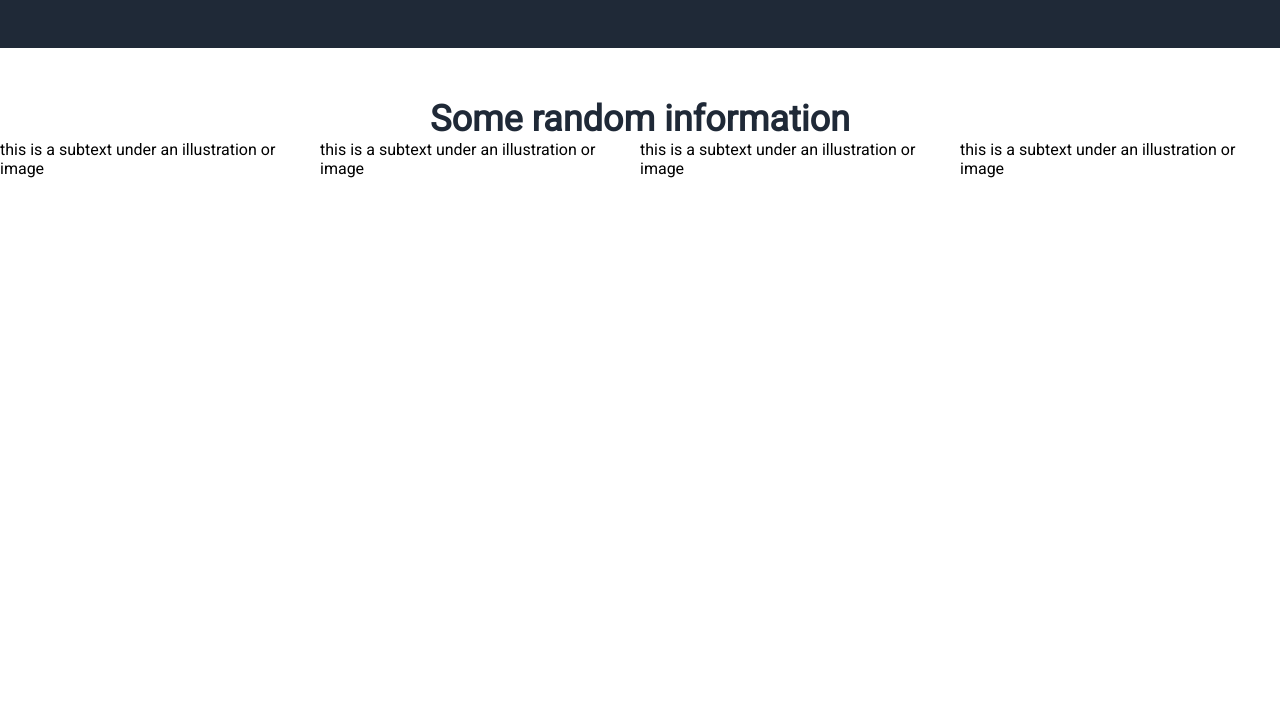
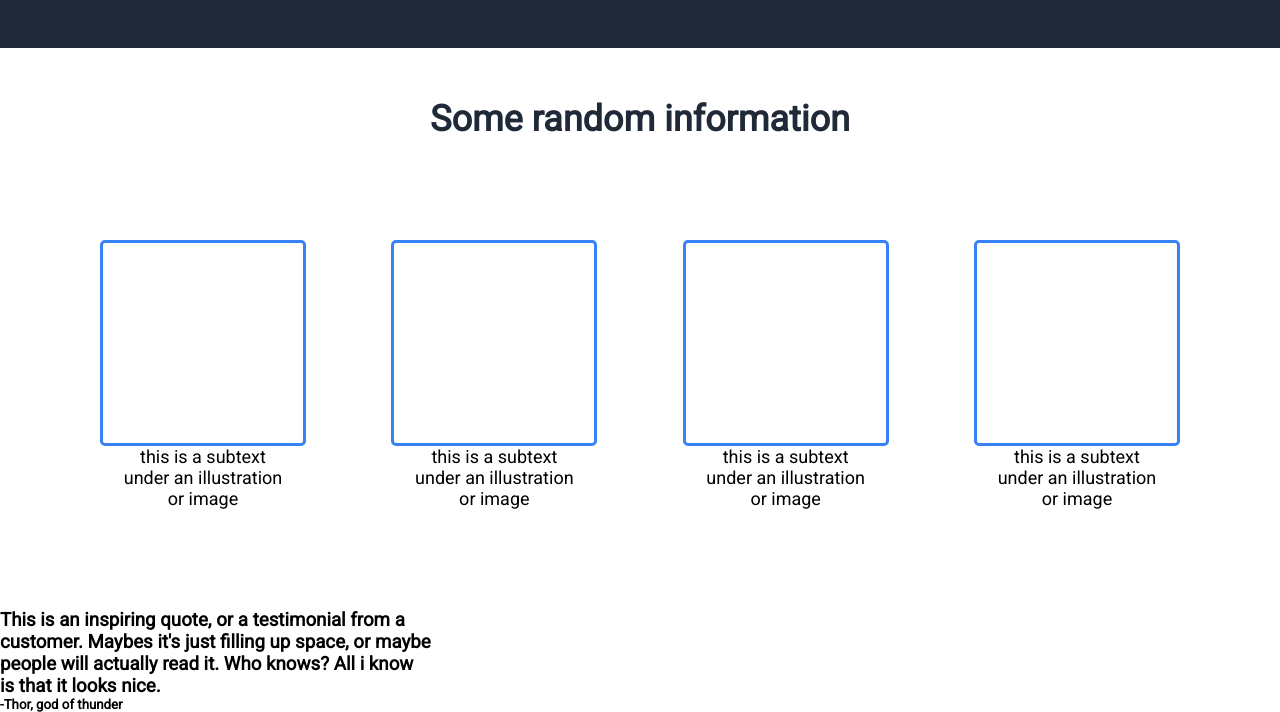
Before and after one commit to fubiknees/ProjectLandingPage, a plain HTML site: page Index.html in a window 1280 px wide. Shown: the part 680-1392 px from the top of the page. Before the commit the page ends 858 px from the top, so only its background shows below. Drawn offline with Linux system fonts and the light colour scheme.

Commit message:
section 3 bones laid

```diff
--- a/Index.html
+++ b/Index.html
@@ -31,26 +31,34 @@
             </div>
         </div>
         </div>
-        <div class="section-two">
-            <h2>Some random information</h2>
-            <div class="four-blue-divs">
-                <div class="box-blue-msg">
-                    <div class="box-blue"></div>
-                    <p class="p-second">this is a subtext under an illustration or image</p>
+        <div class="section-two"> <!--start of new section - white-- structure-->
+            <h2>Some random information</h2> <!--"header"-->
+            <div class="four-blue-divs"> <!--four sets of box with msg-->
+                <div class="box-blue-msg"> <!---box with message-one unit-->
+                    <div class="box-blue"></div> <!--box only-->
+                    <p class="p-second">this is a subtext <br/> under an illustration<br/> or image</p> <!--box caption-->
                 </div>
                 <div class="box-blue-msg">
                     <div class="box-blue"></div>
-                    <p class="p-second">this is a subtext under an illustration or image</p>
+                    <p class="p-second">this is a subtext <br/> under an illustration<br/> or image</p>
                 </div>
                 <div class="box-blue-msg">
                     <div class="box-blue"></div>
-                    <p class="p-second">this is a subtext under an illustration or image</p>
+                    <p class="p-second">this is a subtext <br/> under an illustration<br/> or image</p>
                 </div>
                 <div class="box-blue-msg">
                     <div class="box-blue"></div>
-                    <p class="p-second">this is a subtext under an illustration or image</p>
+                    <p class="p-second">this is a subtext <br/> under an illustration<br/> or image</p>
                 </div>
             </div>
         </div>
+        <div class="section-three">
+            <h3>This is an inspiring quote, or a testimonial from a <br/>
+            customer. Maybes it's just filling up space, or maybe  <br/>
+            people will actually read it. Who knows? All i know <br/>
+            is that it looks nice.
+            </h3>
+            <h5>-Thor, god of thunder</h5>
+        </div>
     </body>
 </html>
--- a/styles.css
+++ b/styles.css
@@ -100,5 +100,32 @@ h2 {
 }
 
 .four-blue-divs {
-    display: flex; /*takes text from column (vertical) to row (horizontal)
+    display: flex; /*takes text from column (vertical) to row (horizontal-next to eachother */
+    flex-direction: row;
+    justify-content: space-between; /*spaces out boxes*/
+    max-width: 100%;
+    margin: 100px; /*regulates distance between boxes*/
+    align-items: center;
+
 }
+
+.box-blue {  /*settings to create boxes*/
+    border: 3px solid #3882f6; /* make sure to put solid or nothing appears */
+    width: 200px; /*create box dim*/
+    height: 200px; /*creates second dim for box*/
+    border-radius: 5px;
+}
+
+.section-two {
+    display: flex;
+    flex-direction: column;
+    justify-content: center;
+
+}
+
+/*distance between boxes needs to be tweaked */
+
+.p-second {
+    text-align: center;
+    font-size: 18px;
+}
```
